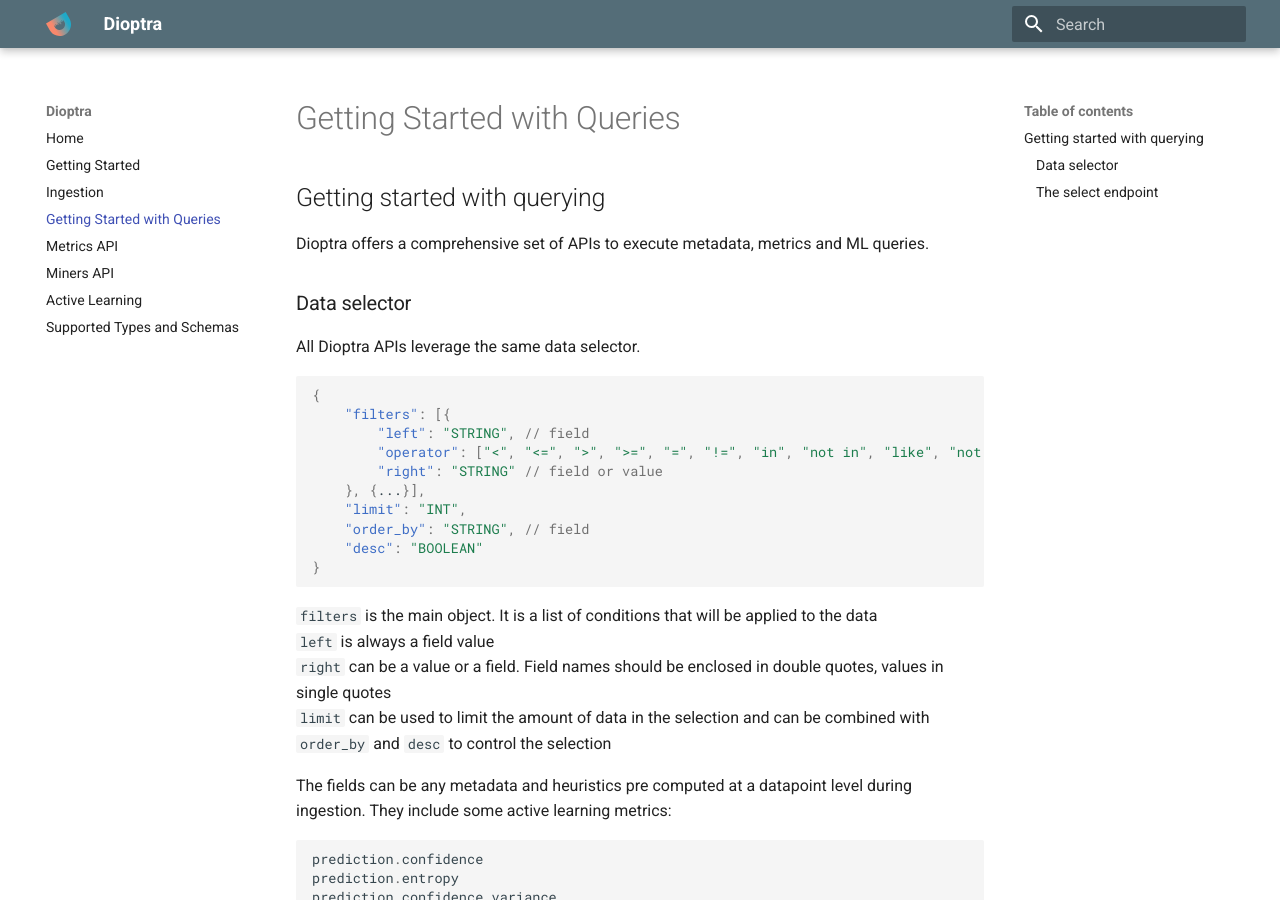
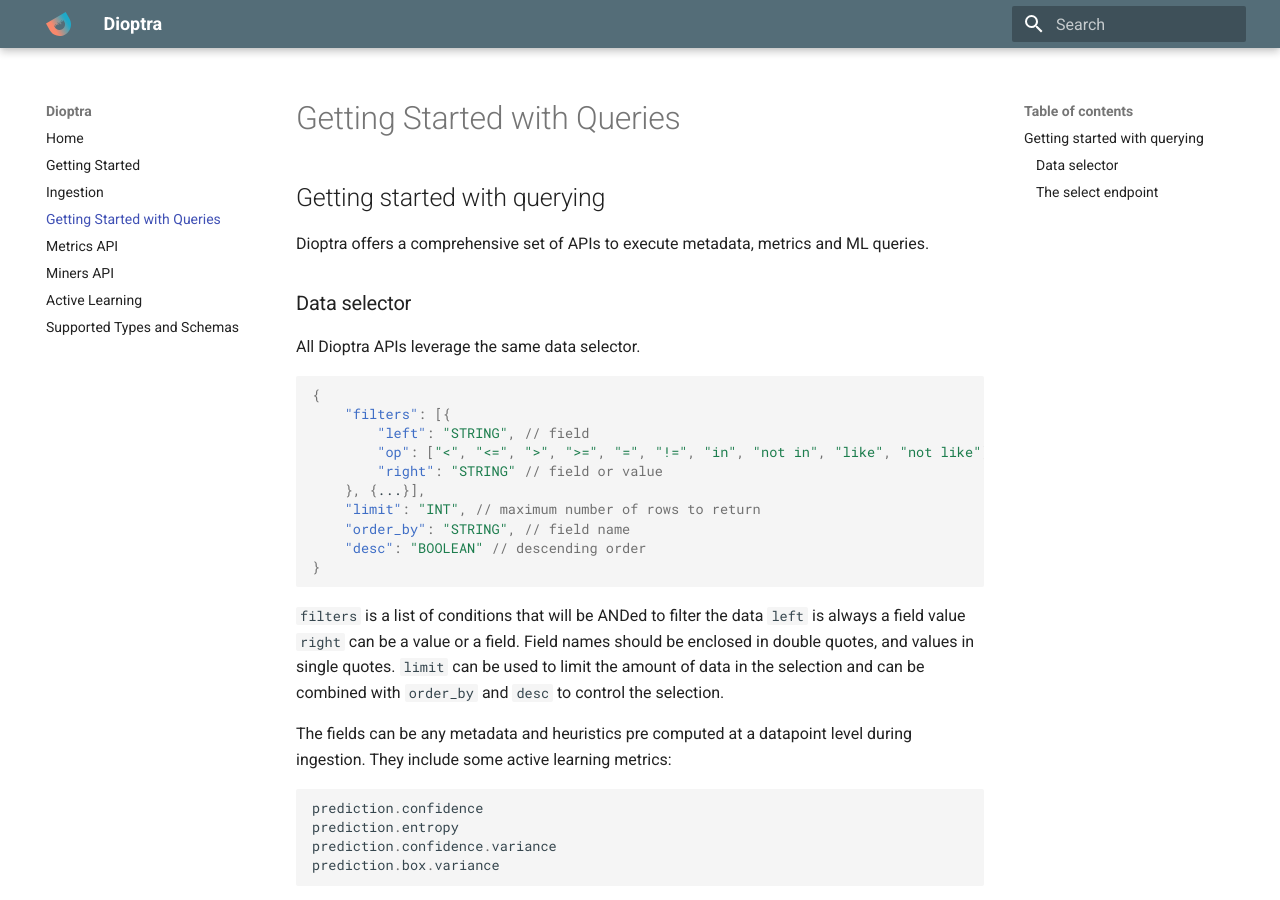
Before and after one commit to dioptra-ai/frontend, an MkDocs documentation site: the page built from docs/querying-getting-started.md, in a window 1280 px wide and 900 px high. Built offline with MkDocs 1.6.1 and Material for MkDocs 9.7.7, drawn with Linux system fonts in a browser that asks for light colours.

Commit message:
fixed doc

````diff
--- a/docs/querying-getting-started.md
+++ b/docs/querying-getting-started.md
@@ -10,19 +10,19 @@
 {
     "filters": [{
         "left": "STRING", // field
-        "operator": ["<", "<=", ">", ">=", "=", "!=", "in", "not in", "like", "not like"],
+        "op": ["<", "<=", ">", ">=", "=", "!=", "in", "not in", "like", "not like"],
         "right": "STRING" // field or value
     }, {...}],
-    "limit": "INT",
-    "order_by": "STRING", // field
-    "desc": "BOOLEAN"
+    "limit": "INT", // maximum number of rows to return
+    "order_by": "STRING", // field name
+    "desc": "BOOLEAN" // descending order
 }
 ```
 
-`filters` is the main object. It is a list of conditions that will be applied to the data
+`filters` is a list of conditions that will be ANDed to filter the data
 `left` is always a field value
-`right` can be a value or a field. Field names should be enclosed in double quotes, values in single quotes
-`limit` can be used to limit the amount of data in the selection and can be combined with `order_by` and `desc` to control the selection
+`right` can be a value or a field. Field names should be enclosed in double quotes, and values in single quotes.
+`limit` can be used to limit the amount of data in the selection and can be combined with `order_by` and `desc` to control the selection.
 
 The fields can be any metadata and heuristics pre computed at a datapoint level during ingestion.
 They include some active learning metrics:
````
